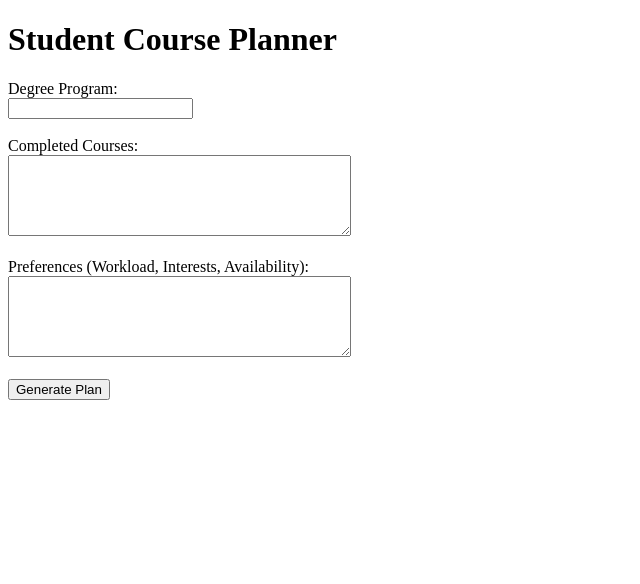
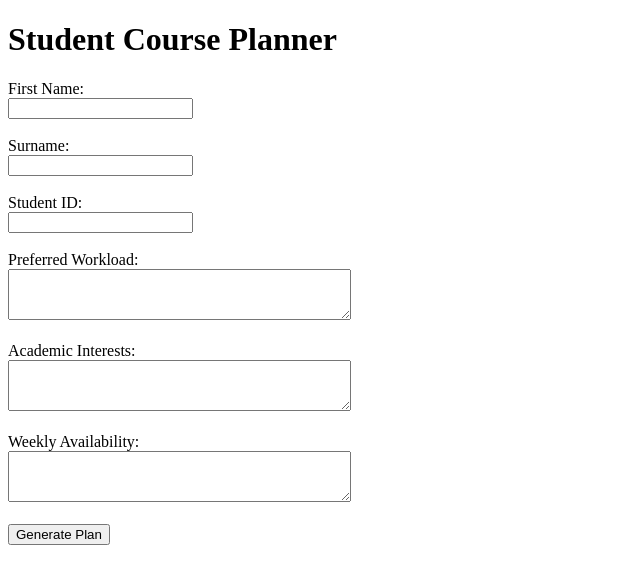
Before and after one commit to ZhannaSargsyan/Student-Course-Planner-, a Flask app: page / in a window 1280 px wide. Shown: the top 584 px of the page, without its empty margins (0-640 px from the left). Run offline with Flask 3, Linux system fonts and the light colour scheme.

Commit message:
Updated the FrontEnd, now Workload, Interests and Availability are filled separately.

```diff
--- a/frontend-python/app.py
+++ b/frontend-python/app.py
@@ -9,14 +9,19 @@ def index():
 
 @app.route('/plan', methods=['POST'])
 def plan():
-    degree = request.form['degree']
-    completed = request.form['completed']
-    preferences = request.form['preferences']
+    name = request.form['name']
+    surname = request.form['surname']
+    student_id = request.form['student_id']
+    workload = request.form['workload']
+    interests = request.form['interests']
+    availability = request.form['availability']
 
-    prompt = f"""Generate a semester plan for:
-    Degree: {degree}
-    Completed courses: {completed}
-    Preferences: {preferences}
+    prompt = f"""
+    Generate a semester plan for:
+    Student: {name} {surname}, ID: {student_id}
+    Workload: {workload}
+    Interests: {interests}
+    Availability: {availability}
     """
 
     gemini_response = get_gemini_plan(prompt)
--- a/frontend-python/templates/index.html
+++ b/frontend-python/templates/index.html
@@ -7,14 +7,23 @@
 <body>
     <h1>Student Course Planner</h1>
     <form action="/plan" method="post">
-        <label>Degree Program:</label><br>
-        <input type="text" name="degree"><br><br>
+        <label>First Name:</label><br>
+        <input type="text" name="name" required><br><br>
 
-        <label>Completed Courses:</label><br>
-        <textarea name="completed" rows="5" cols="40"></textarea><br><br>
+        <label>Surname:</label><br>
+        <input type="text" name="surname" required><br><br>
 
-        <label>Preferences (Workload, Interests, Availability):</label><br>
-        <textarea name="preferences" rows="5" cols="40"></textarea><br><br>
+        <label>Student ID:</label><br>
+        <input type="text" name="student_id" required><br><br>
+
+        <label>Preferred Workload:</label><br>
+        <textarea name="workload" rows="3" cols="40" required></textarea><br><br>
+
+        <label>Academic Interests:</label><br>
+        <textarea name="interests" rows="3" cols="40" required></textarea><br><br>
+
+        <label>Weekly Availability:</label><br>
+        <textarea name="availability" rows="3" cols="40" required></textarea><br><br>
 
         <input type="submit" value="Generate Plan">
     </form>
```
Also changed, not shown: 1 other file.
